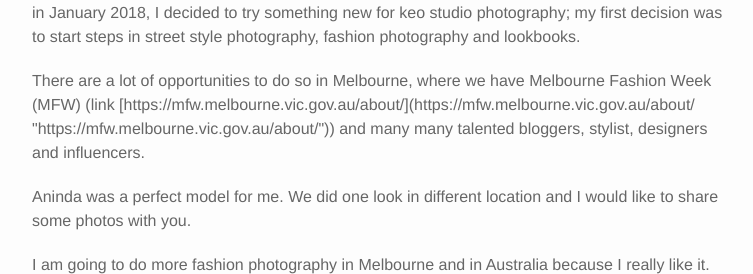
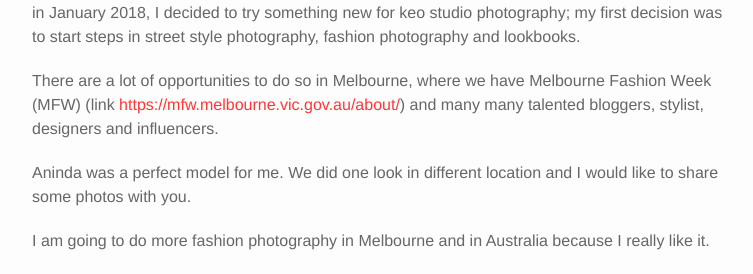
Before and after one commit to AlenPelin/keo-studio, a Jekyll site: the page built from _portfolio/aninda.md, in a window 1280 px wide and 1228 px high, cut to the strip 522-796 px from the top of the window. Shown: the whole strip, without its empty margins (258-1011 px from the left). Built offline with Jekyll 4.4.1, drawn with Linux system fonts in a browser that asks for light colours; nearby versions of some CDN libraries.

Commit message:
Update from Forestry.io - Updated aninda.md

```diff
--- a/_portfolio/aninda.md
+++ b/_portfolio/aninda.md
@@ -12,10 +12,10 @@ images:
   - "/media/keo studio photography aninda 3.jpg"
 
 ---
-<p>in January 2018, I decided to try something new for keo studio photography; my first decision was to start steps in street style photography, fashion photography and lookbooks.</p>
+in January 2018, I decided to try something new for keo studio photography; my first decision was to start steps in street style photography, fashion photography and lookbooks.
 
-<p>There are a lot of opportunities to do so in Melbourne, where we have Melbourne Fashion Week (MFW) (link [https://mfw.melbourne.vic.gov.au/about/](https://mfw.melbourne.vic.gov.au/about/ "https://mfw.melbourne.vic.gov.au/about/")) and many many talented bloggers, stylist, designers and influencers.
+There are a lot of opportunities to do so in Melbourne, where we have Melbourne Fashion Week (MFW) (link [https://mfw.melbourne.vic.gov.au/about/](https://mfw.melbourne.vic.gov.au/about/ "https://mfw.melbourne.vic.gov.au/about/")) and many many talented bloggers, stylist, designers and influencers.
 
-<p>Aninda was a perfect model for me. We did one look in different location and I would like to share some photos with you.</p>
+Aninda was a perfect model for me. We did one look in different location and I would like to share some photos with you.
 
-<p>I am going to do more fashion photography in Melbourne and in Australia because I really like it.</p>
+I am going to do more fashion photography in Melbourne and in Australia because I really like it.
```
Also changed, not shown: .forestry/front_matter/templates/amitha.yml.
